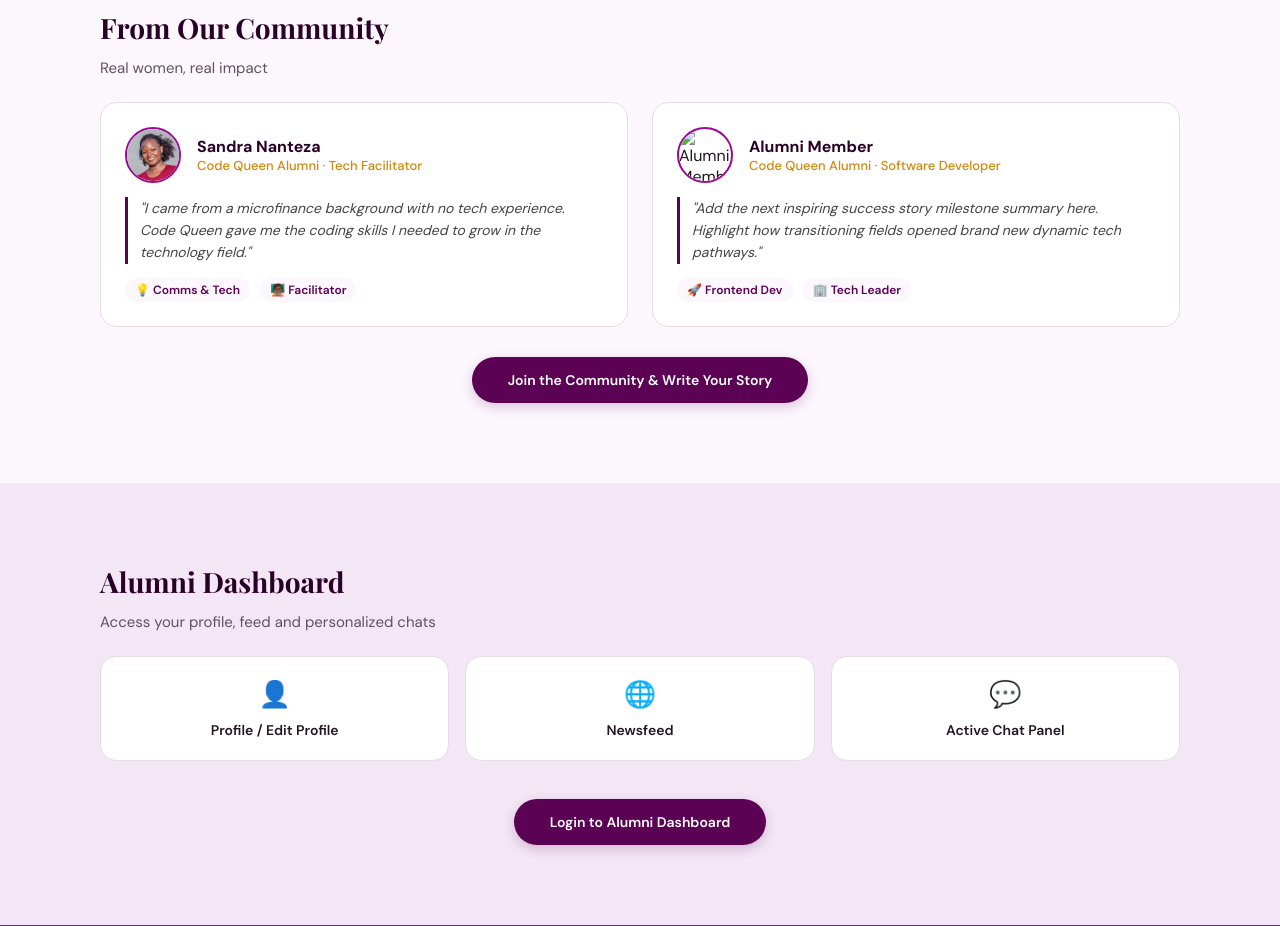
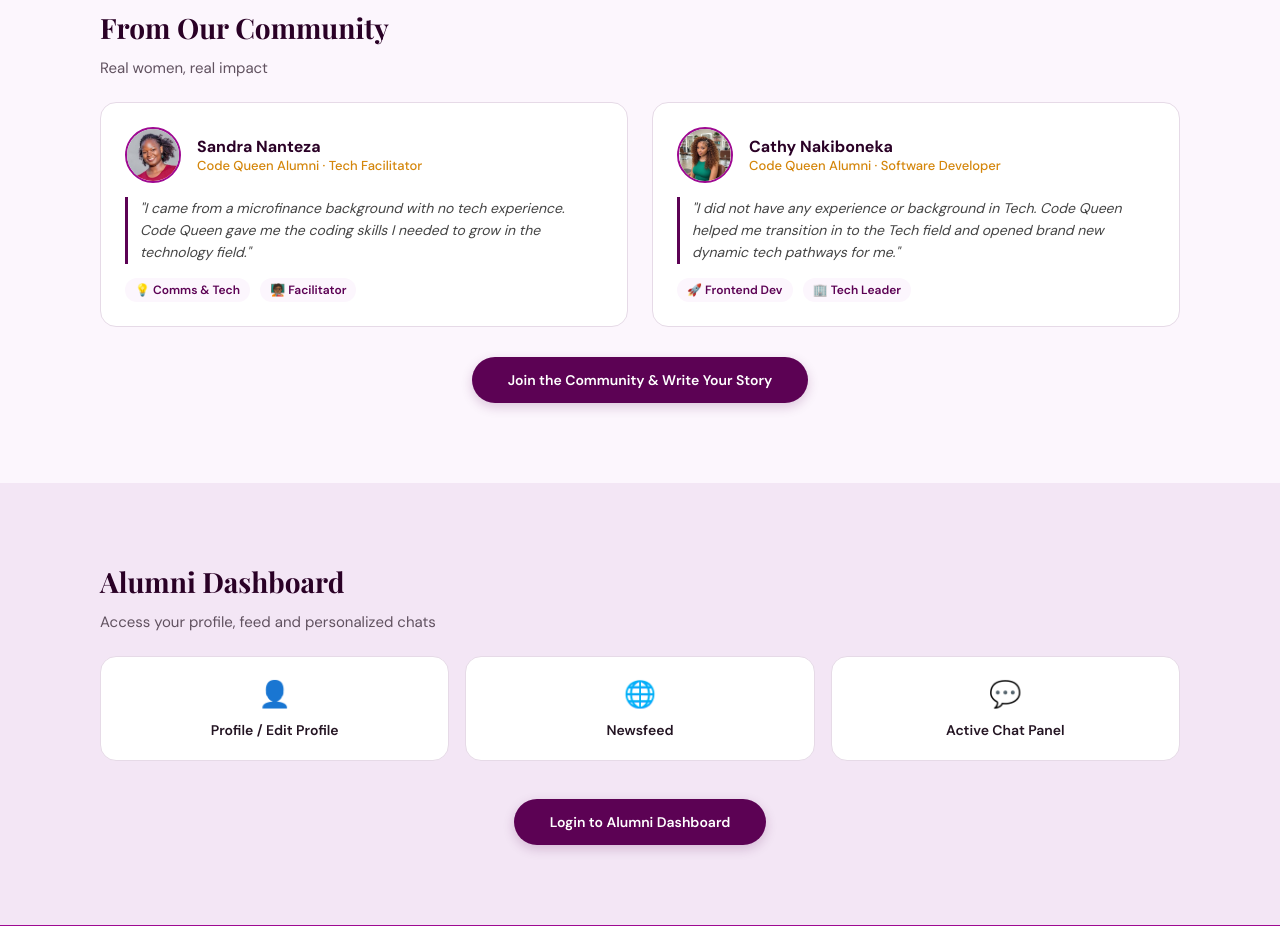
Before and after one commit to Mercylina01/codequeenhackathon, a plain HTML site: page frontend/index.html in a window 1280 px wide. Shown: the part 2390-3316 px from the top of the page. Drawn offline with nearby package versions, Linux system fonts and the light colour scheme.

Commit message:
Added success another success story

```diff
--- a/frontend/index.html
+++ b/frontend/index.html
@@ -161,15 +161,15 @@
           <div class="story-card">
             <div class="story-header">
               <div class="story-avatar-container">
-                <img class="Alumni" src="images/placeholder-alumni.jpeg" alt="Alumni Member">
+                <img class="Alumni" src="images/cathyNakiboneka.jpeg" alt="Alumni Member">
               </div>
               <div>
-                <div class="story-name">Alumni Member</div>
+                <div class="story-name">Cathy Nakiboneka</div>
                 <div class="story-role">Code Queen Alumni · Software Developer</div>
               </div>
             </div>
             <div class="story-quote">
-              "Add the next inspiring success story milestone summary here. Highlight how transitioning fields opened brand new dynamic tech pathways."
+              "I did not have any experience or background in Tech. Code Queen helped me transition in to the Tech field and opened brand new dynamic tech pathways for me."
             </div>
             <div class="story-tags">
               <span>🚀 Frontend Dev</span>
```
Also changed, not shown: frontend/images/cathyNakiboneka.jpeg (added).
